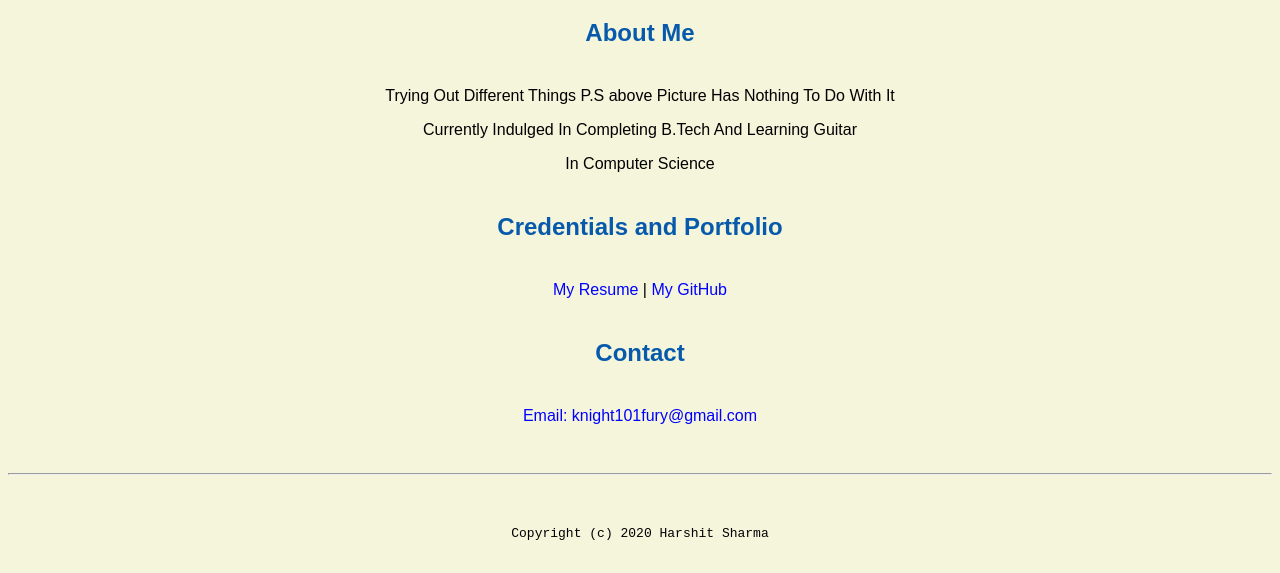
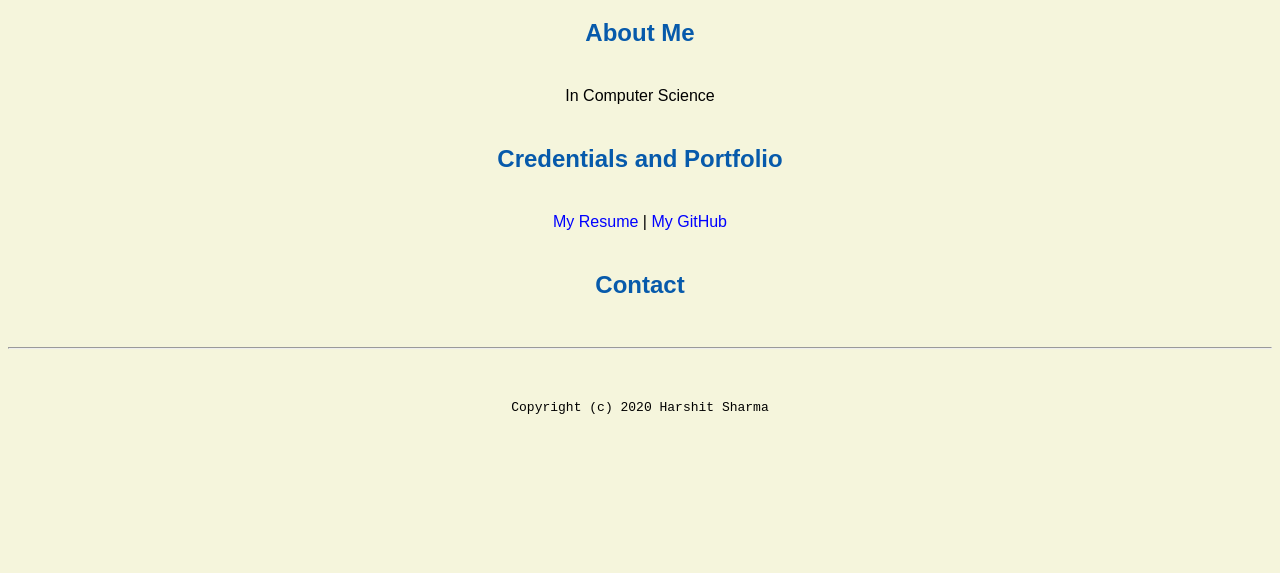
Before and after one commit to S-Harshit/S-Harshit.github.io, a plain HTML site: page index.html in a window 1280 px wide. Shown: the part 516-1089 px from the top of the page. After the commit the page ends 963 px from the top, so only its background shows below. Drawn offline with Linux system fonts and the light colour scheme.

Commit message:
Update index.html

```diff
--- a/index.html
+++ b/index.html
@@ -17,14 +17,11 @@
 <img src="images/banner.jpg" width="75%" alt="banner">
 <h1>Harshit Sharma's Portal</h1>
 <h2>About Me</h2>
-<p>Trying Out Different Things P.S above Picture Has Nothing To Do With It</p>
-<p>Currently Indulged In Completing B.Tech And Learning Guitar</p>
 <p>In Computer Science</p>
 <h2>Credentials and Portfolio</h2>
 
 <p><a href="resume.html">My Resume</a> |<a href="https://github.com/S-Harshit"> My GitHub</a></p>
 <h2>Contact</h2>
-<p><a href="mailto:knight101fury@gmail.com">Email: knight101fury@gmail.com</a></p>
   </body>
 
   <footer>
```
